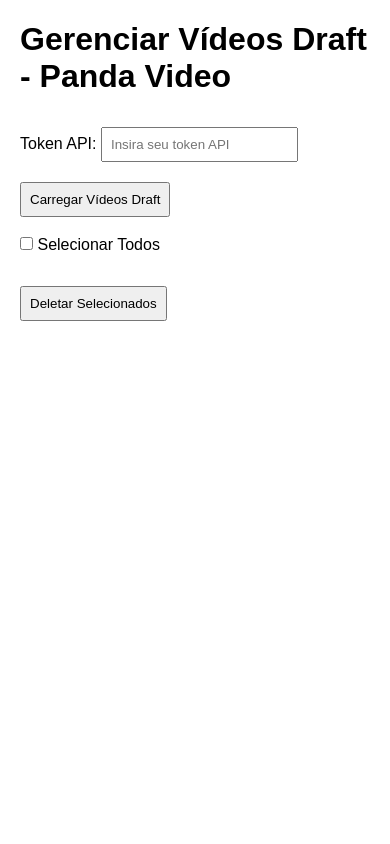
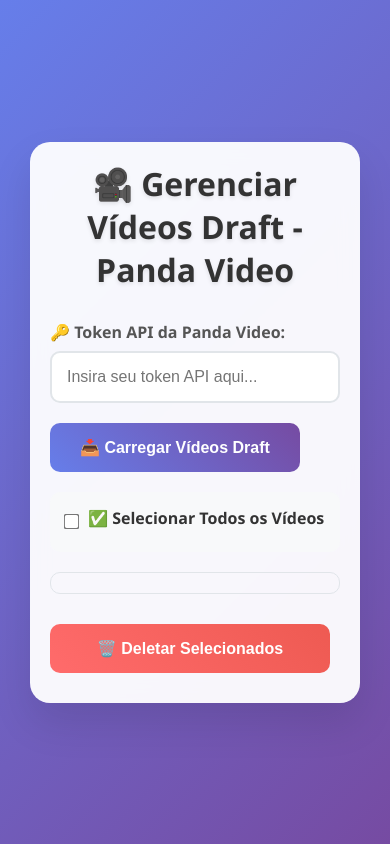
Before and after one commit to diegomamede1/filtrar-videos-failed, a website: page index.html in a window 390 px wide. Drawn offline with Linux system fonts and the light colour scheme.

Commit message:
Melhorar design da página HTML com CSS avançado e responsivo

```diff
--- a/index.html
+++ b/index.html
@@ -5,29 +5,199 @@
     <meta name="viewport" content="width=device-width, initial-scale=1.0">
     <title>Filtrar Vídeos Draft - Panda Video</title>
     <style>
-        body { font-family: Arial, sans-serif; margin: 20px; }
-        input, button { margin: 10px 0; padding: 8px; }
-        ul { list-style: none; padding: 0; }
-        li { margin: 5px 0; }
-        .video-item { display: flex; align-items: center; }
-        .video-item input { margin-right: 10px; }
-        .select-all { margin-bottom: 10px; }
+        * {
+            margin: 0;
+            padding: 0;
+            box-sizing: border-box;
+        }
+
+        body {
+            font-family: 'Segoe UI', Tahoma, Geneva, Verdana, sans-serif;
+            background: linear-gradient(135deg, #667eea 0%, #764ba2 100%);
+            min-height: 100vh;
+            display: flex;
+            justify-content: center;
+            align-items: center;
+            padding: 20px;
+        }
+
+        .container {
+            background: rgba(255, 255, 255, 0.95);
+            border-radius: 20px;
+            box-shadow: 0 20px 40px rgba(0, 0, 0, 0.1);
+            padding: 40px;
+            max-width: 800px;
+            width: 100%;
+            backdrop-filter: blur(10px);
+        }
+
+        h1 {
+            text-align: center;
+            color: #333;
+            margin-bottom: 30px;
+            font-size: 2.5em;
+            text-shadow: 0 2px 4px rgba(0, 0, 0, 0.1);
+        }
+
+        .form-group {
+            margin-bottom: 20px;
+        }
+
+        label {
+            display: block;
+            margin-bottom: 8px;
+            color: #555;
+            font-weight: 600;
+        }
+
+        input[type="text"] {
+            width: 100%;
+            padding: 15px;
+            border: 2px solid #e1e5e9;
+            border-radius: 10px;
+            font-size: 16px;
+            transition: all 0.3s ease;
+        }
+
+        input[type="text"]:focus {
+            outline: none;
+            border-color: #667eea;
+            box-shadow: 0 0 0 3px rgba(102, 126, 234, 0.1);
+        }
+
+        button {
+            background: linear-gradient(45deg, #667eea, #764ba2);
+            color: white;
+            border: none;
+            padding: 15px 30px;
+            border-radius: 10px;
+            font-size: 16px;
+            font-weight: 600;
+            cursor: pointer;
+            transition: all 0.3s ease;
+            margin-right: 10px;
+        }
+
+        button:hover {
+            transform: translateY(-2px);
+            box-shadow: 0 10px 20px rgba(102, 126, 234, 0.3);
+        }
+
+        button:active {
+            transform: translateY(0);
+        }
+
+        .select-all {
+            display: flex;
+            align-items: center;
+            margin: 20px 0;
+            padding: 15px;
+            background: #f8f9fa;
+            border-radius: 10px;
+        }
+
+        .select-all input[type="checkbox"] {
+            margin-right: 10px;
+            transform: scale(1.2);
+        }
+
+        .select-all label {
+            font-weight: 600;
+            color: #333;
+        }
+
+        #videoList {
+            max-height: 400px;
+            overflow-y: auto;
+            margin: 20px 0;
+            border: 1px solid #e1e5e9;
+            border-radius: 10px;
+            padding: 10px;
+        }
+
+        .video-item {
+            display: flex;
+            align-items: center;
+            padding: 15px;
+            margin-bottom: 10px;
+            background: #fff;
+            border-radius: 8px;
+            box-shadow: 0 2px 4px rgba(0, 0, 0, 0.05);
+            transition: all 0.3s ease;
+        }
+
+        .video-item:hover {
+            box-shadow: 0 4px 8px rgba(0, 0, 0, 0.1);
+            transform: translateY(-1px);
+        }
+
+        .video-item input[type="checkbox"] {
+            margin-right: 15px;
+            transform: scale(1.2);
+        }
+
+        .video-item span {
+            flex-grow: 1;
+            color: #333;
+            font-weight: 500;
+        }
+
+        .actions {
+            display: flex;
+            justify-content: space-between;
+            margin-top: 30px;
+        }
+
+        .actions button:last-child {
+            background: linear-gradient(45deg, #ff6b6b, #ee5a52);
+        }
+
+        .actions button:last-child:hover {
+            box-shadow: 0 10px 20px rgba(255, 107, 107, 0.3);
+        }
+
+        @media (max-width: 768px) {
+            .container {
+                padding: 20px;
+                margin: 10px;
+            }
+
+            h1 {
+                font-size: 2em;
+            }
+
+            .actions {
+                flex-direction: column;
+            }
+
+            .actions button {
+                margin-bottom: 10px;
+            }
+        }
     </style>
 </head>
 <body>
-    <h1>Gerenciar Vídeos Draft - Panda Video</h1>
-    <label for="token">Token API:</label>
-    <input type="text" id="token" placeholder="Insira seu token API">
-    <button id="loadBtn">Carregar Vídeos Draft</button>
+    <div class="container">
+        <h1>🎥 Gerenciar Vídeos Draft - Panda Video</h1>
 
-    <div class="select-all">
-        <input type="checkbox" id="selectAll">
-        <label for="selectAll">Selecionar Todos</label>
+        <div class="form-group">
+            <label for="token">🔑 Token API da Panda Video:</label>
+            <input type="text" id="token" placeholder="Insira seu token API aqui...">
+        </div>
+
+        <button id="loadBtn">📥 Carregar Vídeos Draft</button>
+
+        <div class="select-all">
+            <input type="checkbox" id="selectAll">
+            <label for="selectAll">✅ Selecionar Todos os Vídeos</label>
+        </div>
+
+        <ul id="videoList"></ul>
+
+        <div class="actions">
+            <button id="deleteBtn">🗑️ Deletar Selecionados</button>
+        </div>
     </div>
-
-    <ul id="videoList"></ul>
-
-    <button id="deleteBtn">Deletar Selecionados</button>
 
     <script>
         const tokenInput = document.getElementById('token');
@@ -41,9 +211,12 @@
         loadBtn.addEventListener('click', async () => {
             const token = tokenInput.value.trim();
             if (!token) {
-                alert('Por favor, insira o token API.');
+                alert('⚠️ Por favor, insira o token API.');
                 return;
             }
+
+            loadBtn.disabled = true;
+            loadBtn.textContent = '⏳ Carregando...';
 
             try {
                 const response = await fetch('https://api-v2.pandavideo.com.br/videos', {
@@ -61,18 +234,25 @@
 
                 renderVideos();
             } catch (error) {
-                alert('Erro ao carregar vídeos: ' + error.message);
+                alert('❌ Erro ao carregar vídeos: ' + error.message);
+            } finally {
+                loadBtn.disabled = false;
+                loadBtn.textContent = '📥 Carregar Vídeos Draft';
             }
         });
 
         function renderVideos() {
             videoList.innerHTML = '';
+            if (videos.length === 0) {
+                videoList.innerHTML = '<li class="video-item"><span>📭 Nenhum vídeo draft encontrado.</span></li>';
+                return;
+            }
             videos.forEach(video => {
                 const li = document.createElement('li');
                 li.className = 'video-item';
                 li.innerHTML = `
                     <input type="checkbox" class="video-checkbox" data-id="${video.id}">
-                    <span>${video.title || 'Vídeo sem título'} (ID: ${video.id})</span>
+                    <span>🎬 ${video.title || 'Vídeo sem título'} (ID: ${video.id})</span>
                 `;
                 videoList.appendChild(li);
             });
@@ -86,19 +266,23 @@
         deleteBtn.addEventListener('click', async () => {
             const token = tokenInput.value.trim();
             if (!token) {
-                alert('Por favor, insira o token API.');
+                alert('⚠️ Por favor, insira o token API.');
                 return;
             }
 
             const selected = document.querySelectorAll('.video-checkbox:checked');
             if (selected.length === 0) {
-                alert('Selecione pelo menos um vídeo para deletar.');
+                alert('⚠️ Selecione pelo menos um vídeo para deletar.');
                 return;
             }
 
-            const confirmDelete = confirm(`Tem certeza que deseja deletar ${selected.length} vídeo(s)?`);
+            const confirmDelete = confirm(`🗑️ Tem certeza que deseja deletar ${selected.length} vídeo(s)? Esta ação não pode ser desfeita.`);
             if (!confirmDelete) return;
 
+            deleteBtn.disabled = true;
+            deleteBtn.textContent = '⏳ Deletando...';
+
+            let deletedCount = 0;
             for (const cb of selected) {
                 const videoId = cb.dataset.id;
                 try {
@@ -109,15 +293,20 @@
                         }
                     });
 
-                    if (!response.ok) {
+                    if (response.ok) {
+                        deletedCount++;
+                    } else {
                         throw new Error(`Erro ao deletar vídeo ${videoId}: ${response.status}`);
                     }
                 } catch (error) {
-                    alert(error.message);
+                    alert('❌ ' + error.message);
                 }
             }
 
-            alert('Vídeos deletados com sucesso.');
+            alert(`✅ ${deletedCount} vídeo(s) deletado(s) com sucesso.`);
+            deleteBtn.disabled = false;
+            deleteBtn.textContent = '🗑️ Deletar Selecionados';
+
             // Recarregar lista
             loadBtn.click();
         });
```
